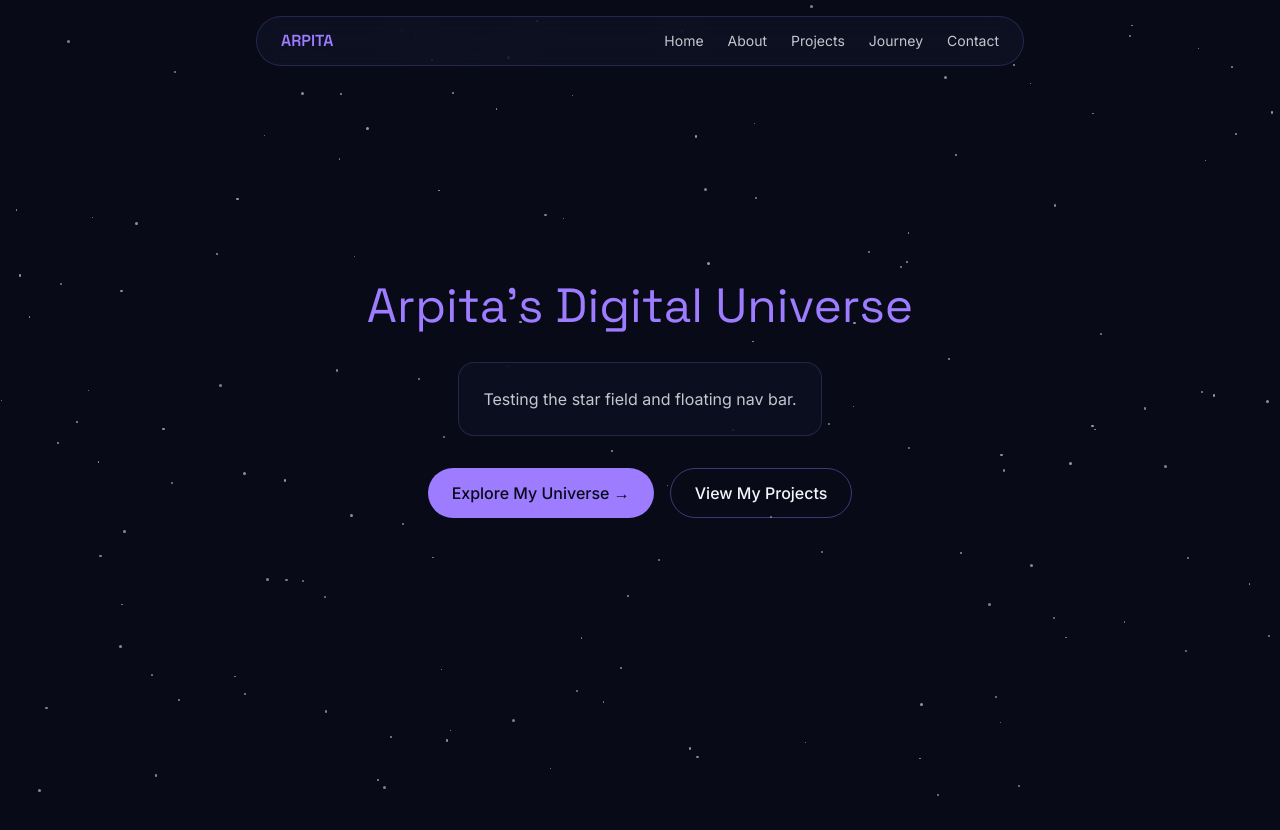
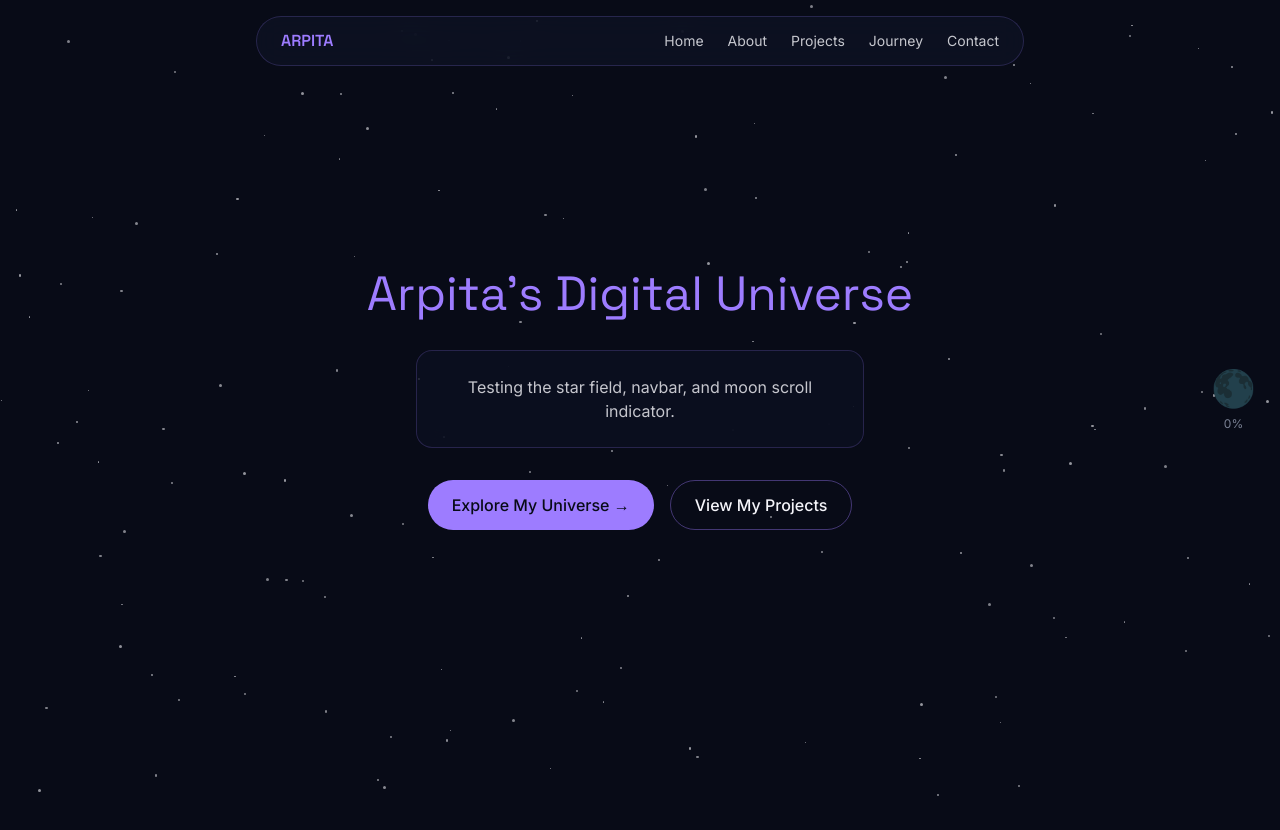
Before and after one commit to arpitasen060605/arpita-portfolio, a React (Vite) app: page / in a window 1280 px wide. Shown: the top 830 px of the page. Before the commit the page ends 800 px from the top, so only its background shows below. Built offline with nearby package versions, Linux system fonts and the light colour scheme.

Commit message:
Add moon phase scroll indicator

```diff
--- a/src/App.jsx
+++ b/src/App.jsx
@@ -1,5 +1,6 @@
 import StarField from './components/StarField'
 import Navbar from './components/Navbar'
+import MoonIndicator from './components/MoonIndicator'
 import GlassCard from './components/GlassCard'
 import GlowButton from './components/GlowButton'
 
@@ -8,6 +9,7 @@ function App() {
     <div className="min-h-screen relative">
       <StarField />
       <Navbar />
+      <MoonIndicator />
 
       <div className="min-h-screen flex flex-col items-center justify-center gap-8 px-4">
         <h1 className="font-display text-5xl text-lavender">
@@ -16,7 +18,7 @@ function App() {
 
         <GlassCard className="max-w-md text-center">
           <p className="text-off-white/80">
-            Testing the star field and floating nav bar.
+            Testing the star field, navbar, and moon scroll indicator.
           </p>
         </GlassCard>
 
@@ -25,6 +27,11 @@ function App() {
           <GlowButton variant="secondary">View My Projects</GlowButton>
         </div>
       </div>
+
+      {/* temporary tall section just to test scrolling */}
+      <div className="h-[200vh] flex items-center justify-center">
+        <p className="text-muted">Scroll test area — will be replaced by real sections</p>
+      </div>
     </div>
   )
 }
--- /dev/null
+++ b/src/components/MoonIndicator.jsx
@@ -0,0 +1,24 @@
+import useScrollProgress from '../hooks/useScrollProgress'
+
+const phases = ["🌑", "🌒", "🌓", "🌔", "🌕", "🌖", "🌗", "🌘"]
+
+function MoonIndicator() {
+  const progress = useScrollProgress()
+  const phaseIndex = Math.min(
+    phases.length - 1,
+    Math.floor(progress * phases.length)
+  )
+
+  return (
+    <div className="fixed right-6 top-1/2 -translate-y-1/2 z-50 flex flex-col items-center gap-2">
+      <div className="text-4xl transition-all duration-500">
+        {phases[phaseIndex]}
+      </div>
+      <span className="text-xs text-muted font-body">
+        {Math.round(progress * 100)}%
+      </span>
+    </div>
+  )
+}
+
+export default MoonIndicator
--- /dev/null
+++ b/src/hooks/useScrollProgress.js
@@ -0,0 +1,23 @@
+import { useState, useEffect } from 'react'
+
+function useScrollProgress() {
+  const [progress, setProgress] = useState(0)
+
+  useEffect(() => {
+    function handleScroll() {
+      const scrollTop = window.scrollY
+      const docHeight = document.documentElement.scrollHeight - window.innerHeight
+      const scrollPercent = docHeight > 0 ? scrollTop / docHeight : 0
+      setProgress(scrollPercent)
+    }
+
+    window.addEventListener('scroll', handleScroll)
+    handleScroll()
+
+    return () => window.removeEventListener('scroll', handleScroll)
+  }, [])
+
+  return progress
+}
+
+export default useScrollProgress
```
